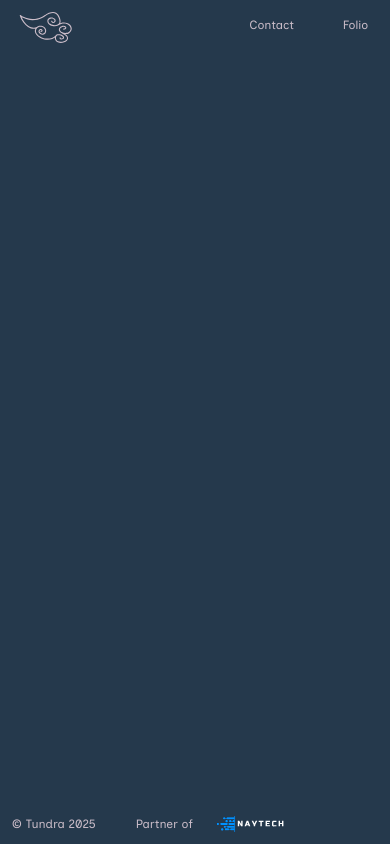
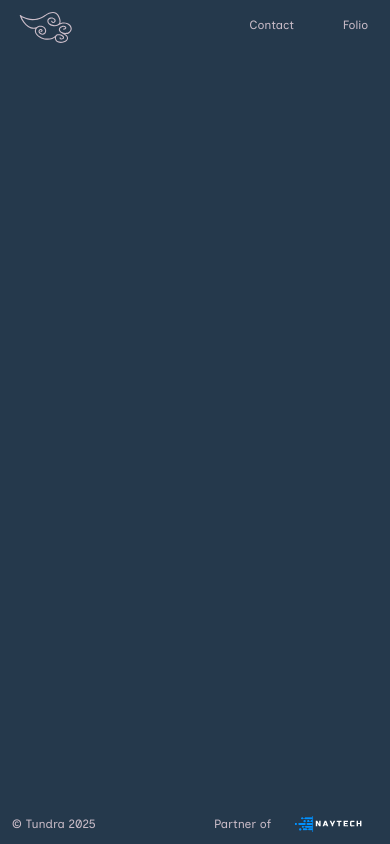
Before and after one commit to gnathang/tundra, a Next.js app: page / in a window 390 px wide. Built offline with nearby package versions, Linux system fonts and the light colour scheme; no server answers.

Commit message:
footer items align fix

```diff
--- a/components/footer.tsx
+++ b/components/footer.tsx
@@ -17,7 +17,7 @@ export default function Footer() {
   }, []);
 
   return <footer className="fixed w-full bottom-0 py-3">
-    <div className="container-large m-auto body-font flex items-center gap-10 just-ify-between md:justify-start">
+    <div className="container-large m-auto body-font flex items-center gap-10 justify-between md:justify-start">
       {/* <Link href="mailto:gabrielnathan@hotmail.co.uk" className="button-lotus">Contact Gabriel</Link> */}
       <span className="text-xs">&copy; Tundra {new Date().getFullYear()}</span>
       <span className="text-xs flex items-center">Partner of &nbsp;
```
